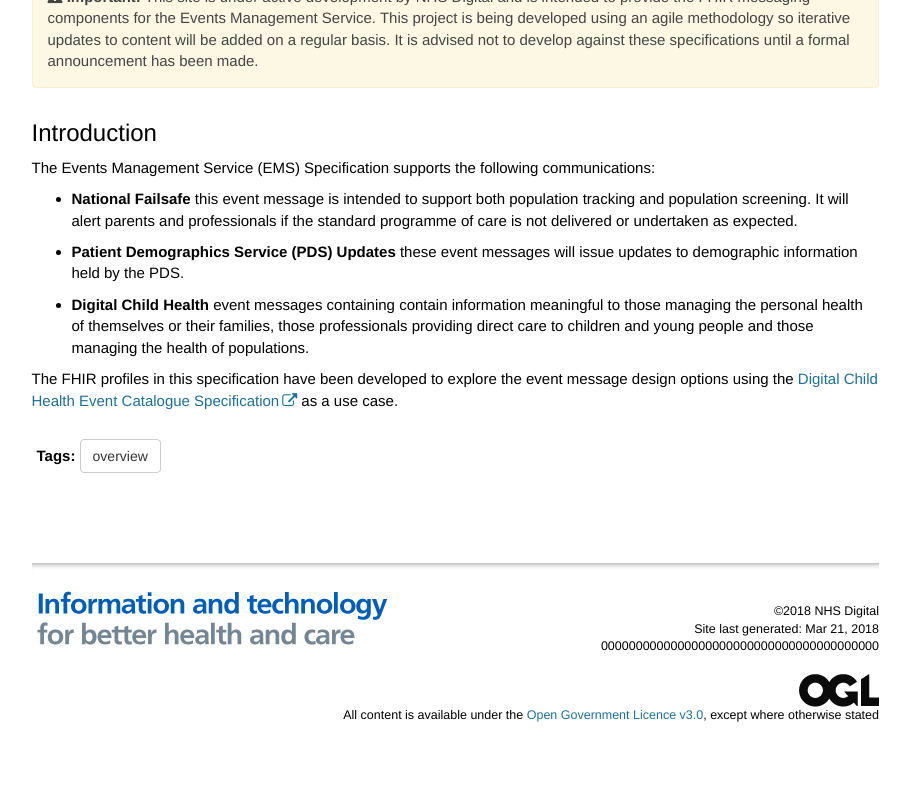
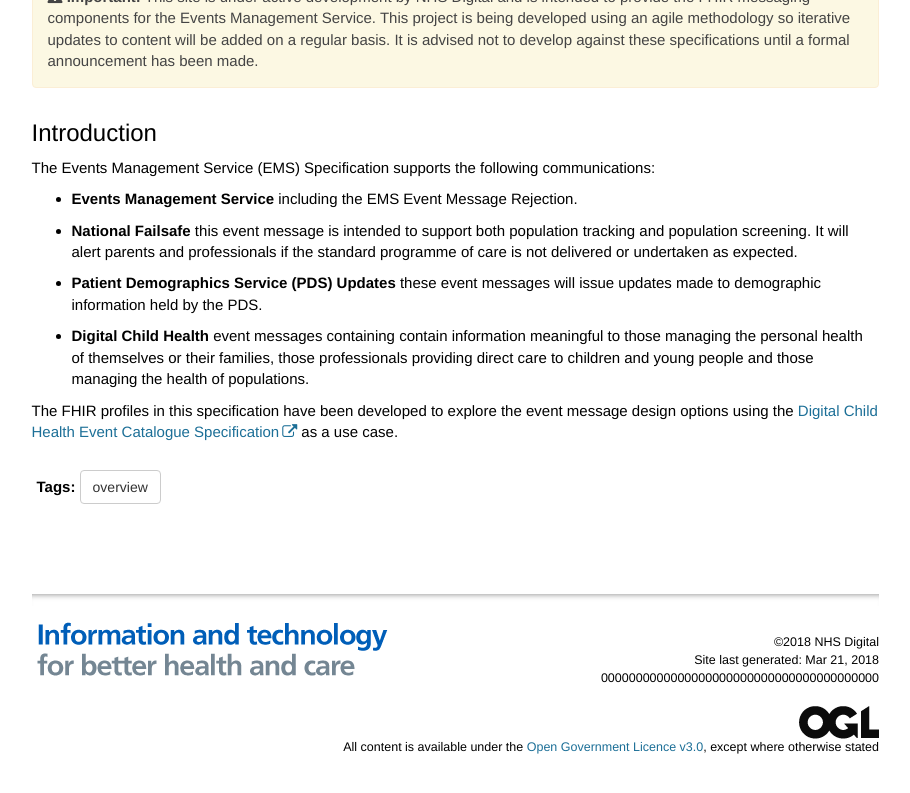
Before and after one commit to nhsconnect/Events-Management, a Jekyll site: the page built from index.md, in a window 1280 px wide and 991 px high, cut to the strip 175-968 px from the top of the window. Shown: the whole strip, without its empty margins (331-1241 px from the left). Built offline with Jekyll 4.4.1, drawn with Linux system fonts in a browser that asks for light colours; nearby versions of some CDN libraries; comment, search, counter and statistics services are not loaded.

Commit message:
Sidebar and index

```diff
--- a/_data/sidebars/overview_sidebar.yml
+++ b/_data/sidebars/overview_sidebar.yml
@@ -61,15 +61,14 @@
       type: homepage
       subfolders:
       - title: Events Management Service
-        url: /explore.html
+#        url: /explore.html
         output: web
         subfolderitems:
         - title: Event Message Rejection
           url: /explore_ems_event_rejection.html
           output: web
-      subfolders:
       - title: National Failsafe
-        url: /explore.html
+#        url: /explore.html
         output: web
         subfolderitems:
         - title: National Failsafe Alert
--- a/index.md
+++ b/index.md
@@ -13,8 +13,9 @@
 
 The Events Management Service (EMS) Specification supports the following communications:
 
-- **National Failsafe** this event message is intended to support both population tracking and population screening. It will alert  parents and professionals if the standard programme of care is not delivered or undertaken as expected.
-- **Patient Demographics Service (PDS) Updates** these event messages will issue updates to demographic information held by the PDS.
+- **Events Management Service** including the EMS Event Message Rejection.
+- **National Failsafe** this event message is intended to support both population tracking and population screening. It will alert parents and professionals if the standard programme of care is not delivered or undertaken as expected.
+- **Patient Demographics Service (PDS) Updates** these event messages will issue updates made to demographic information held by the PDS.
 - **Digital Child Health** event messages containing contain information meaningful to those managing the personal health of themselves or their families, those professionals providing direct care to children and young people and those managing the health of populations.
 
 The FHIR profiles in this specification have been developed to explore the event message design options using the [Digital Child Health Event Catalogue Specification](https://nhsconnect.github.io/Digital-Child-Health-STU3/) as a use case.
```
